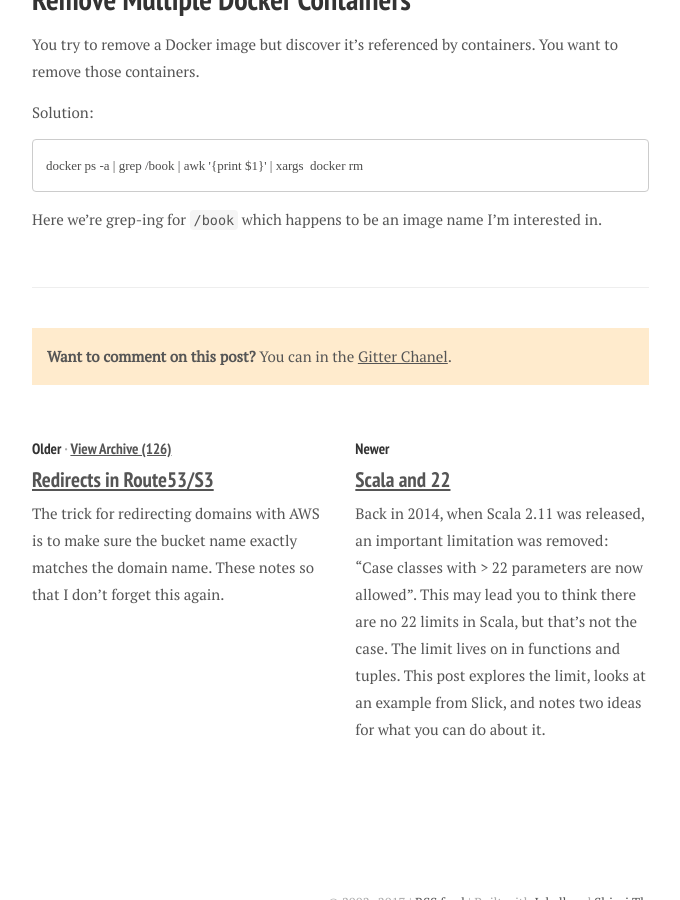
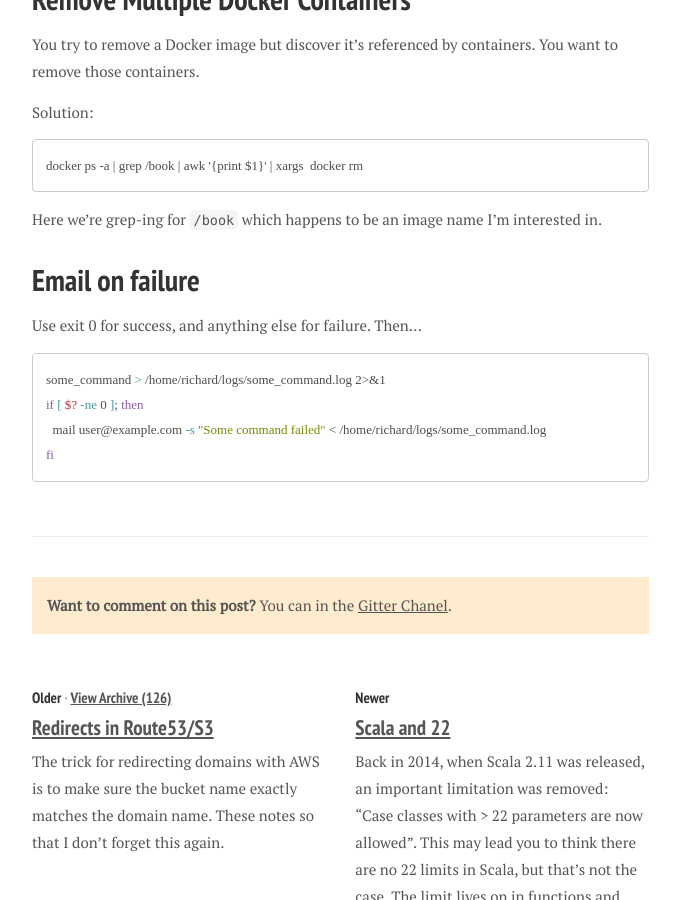
Before and after one commit to d6y/richard.dallaway.com, a Jekyll site: the page built from _posts/2016-10-08-bash.md, in a window 1280 px wide and 900 px high, scrolled down 2127 px. Shown: the whole window, without its empty margins (138-818 px from the left). Built offline with Jekyll 4.4.1, drawn with Linux system fonts in a browser that asks for light colours; nearby versions of some CDN libraries; some web fonts are replaced; comment, search, counter and statistics services are not loaded.

Commit message:
Example of email on failure

````diff
--- a/_posts/2016-10-08-bash.md
+++ b/_posts/2016-10-08-bash.md
@@ -81,3 +81,14 @@ Solution:
     docker ps -a | grep /book | awk '{print $1}' | xargs  docker rm
 
 Here we're grep-ing for `/book` which happens to be an image name I'm interested in.
+
+# Email on failure
+
+Use exit 0 for success, and anything else for failure. Then...
+
+```bash
+some_command > /home/richard/logs/some_command.log 2>&1
+if [ $? -ne 0 ]; then
+  mail user@example.com -s "Some command failed" < /home/richard/logs/some_command.log
+fi
+```
````
